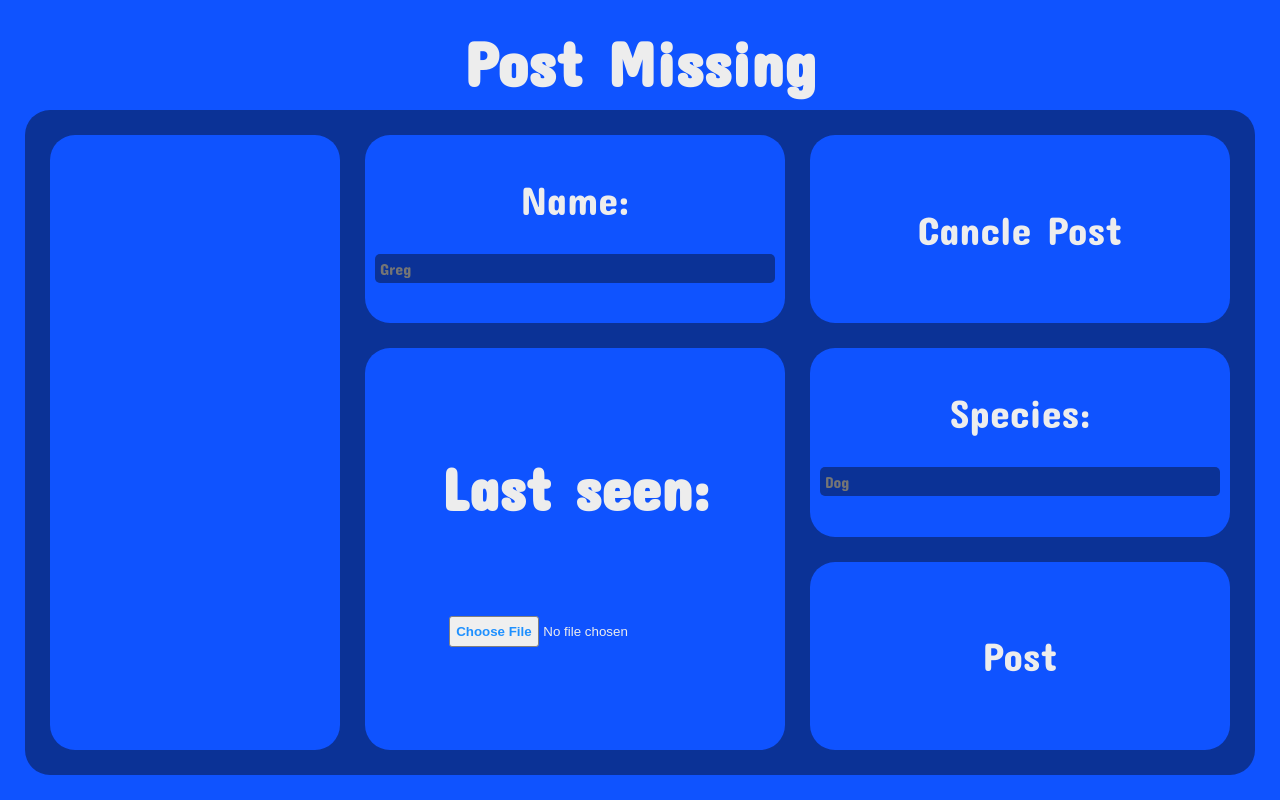
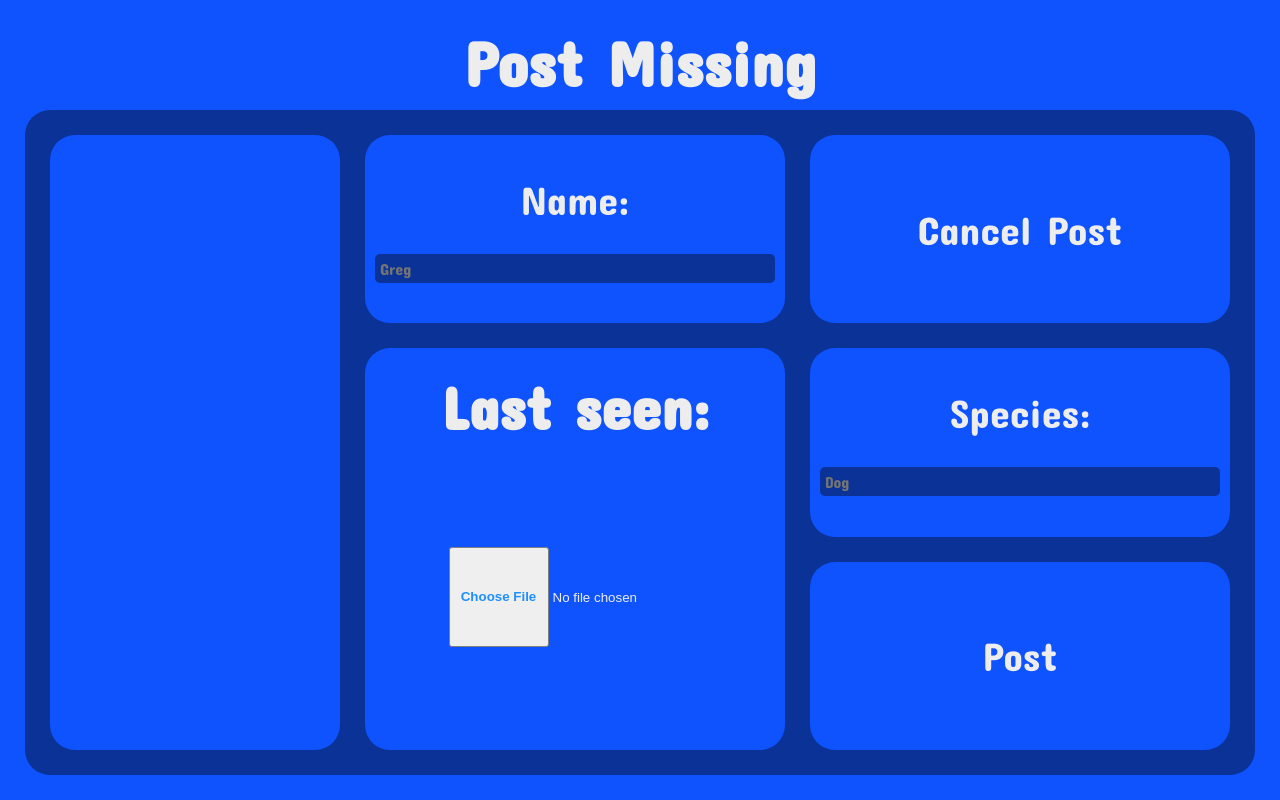
Before and after one commit to MCFan99/Pet_Search_and_Rescue, a Next.js app: page /PostMissing in a window 1280 px wide. Built offline with nearby package versions, Linux system fonts and the light colour scheme.

Commit message:
Edited Post Missing page

```diff
--- a/app/PostMissing/page.module.css
+++ b/app/PostMissing/page.module.css
@@ -98,7 +98,9 @@
 .page_add_location {
     grid-column: 2 / 3;
     grid-row: 2 / 4;
-    display: flex;
+    display: grid;
+    grid-template-rows: 1fr 1fr 1fr 1fr;
+    grid-template-columns: 1fr;
     background-color: var(--foreground);
     border-radius: 25px;
     padding: 10px;
@@ -106,15 +108,28 @@
     align-items: center;
     flex-direction: column;
     justify-content: space-evenly;
+    justify-items: center;
     padding: 10px;
+}
+.page_add_location>h2 {
+    grid-column: 1 / 2;
+    grid-row: 1 / 2;
+    align-self: center;
+}
+
+.page_add_location>input {
+    grid-column: 1 / 2;
+    grid-row: 2 / 5;
 }
 
 input::file-selector-button {
-  font-weight: bold;
-  color: dodgerblue;
-  padding: 0.5em;
-  border: thin solid grey;
-  border-radius: 3px;
+    height: 100px;
+    width: 100px;
+    font-weight: bold;
+    color: dodgerblue;
+    padding: 0.5em;
+    border: thin solid grey;
+    border-radius: 3px;
 }
 
 .page_species {
--- a/app/PostMissing/page.tsx
+++ b/app/PostMissing/page.tsx
@@ -17,7 +17,7 @@ export default function PostMissing() {
                         <input type="name" placeholder={"Greg"} onChange={(e) => {}} />
                     </div>
                     <button className={`${style.page_return} concert_one_regular`} onClick={() => {redirect('/')}}>
-                        <p>Cancle Post</p>
+                        <p>Cancel Post</p>
                     </button>
                     <div className={`${style.page_add_location} concert_one_regular`}>
                         <h2>Last seen:</h2>
```
